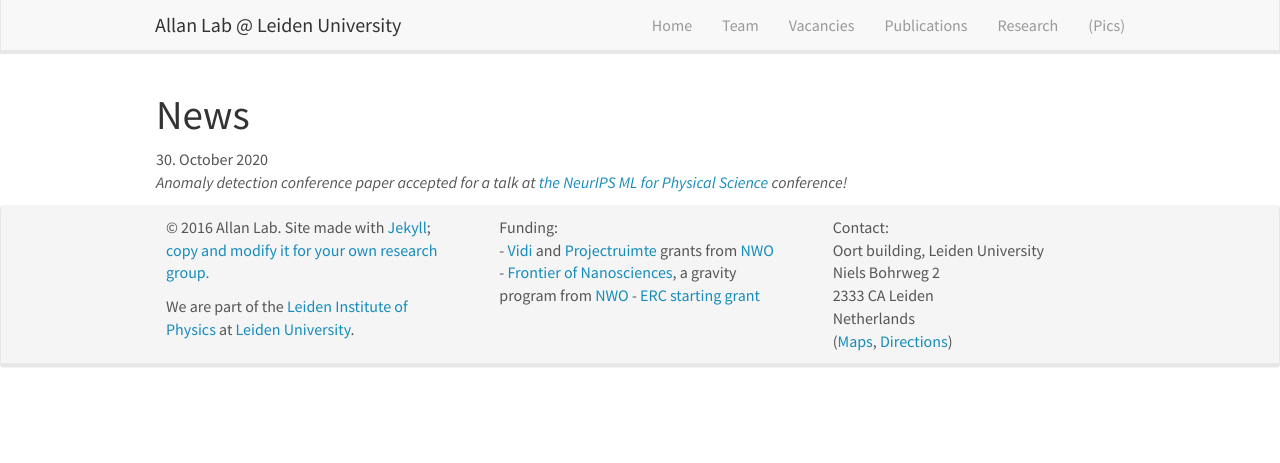
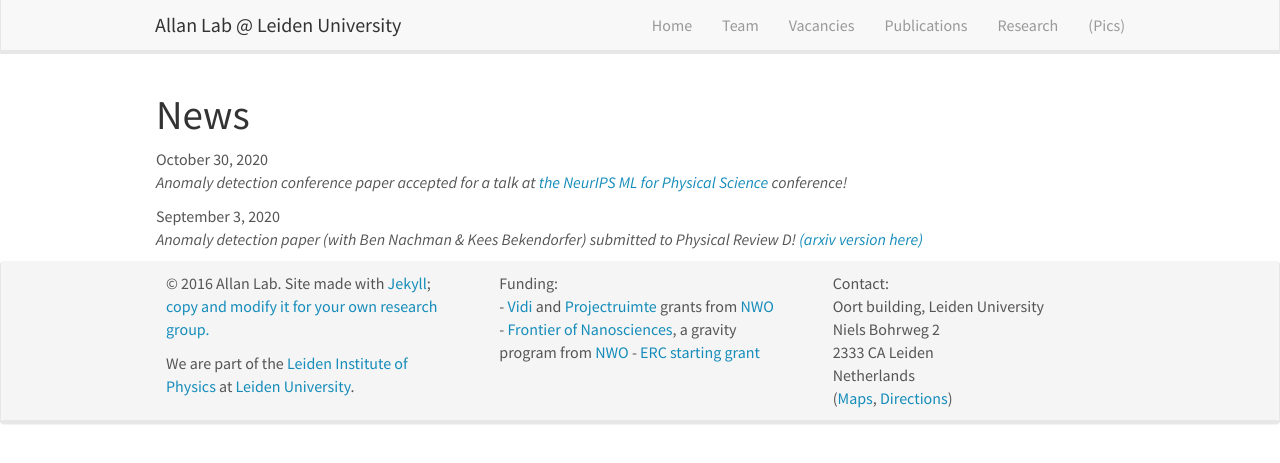
Before and after one commit to luclepot/luclepot.github.io, a Jekyll site: the page built from _pages/allnews.md, in a window 1280 px wide. Shown: the top 463 px of the page. Built offline with Jekyll 4.4.1, drawn with Linux system fonts in a browser that asks for light colours; nearby versions of some CDN libraries.

Commit message:
update news

```diff
--- a/_data/news.yml
+++ b/_data/news.yml
@@ -1,5 +1,8 @@
-- date: 30. October 2020
+- date: October 30, 2020
   headline: "Anomaly detection conference paper accepted for a talk at <a href='https://ml4physicalsciences.github.io/2020/'>the NeurIPS ML for Physical Science</a> conference!"
 
-# - date: 29. September 2020
-#   headline: "TGB paper (led by ICFO and Geneva) is in <a href='https://www.nature.com/articles/s41567-020-01041-x'>Nature Physics</a>! See also coverage by Dorine Schenk in <a href='https://www.nrc.nl/nieuws/2020/09/28/slome-elektronen-maken-grafeen-supergeleidend-a4013840'  >NRC</a>"
+- date: September 3, 2020
+  headline: "Anomaly detection paper (with Ben Nachman & Kees Bekendorfer) submitted to Physical Review D! <a href='https://arxiv.org/abs/2009.02205'>(arxiv version here)</a>"
+
+# - date: March 3, 2020
+#   headline: "Anomaly detection paper (with Ben Nachman & Kees Bekendorfer) submitted to Physical Review D! <a href='https://arxiv.org/abs/2009.02205'>(arxiv version here)</a>"
```
